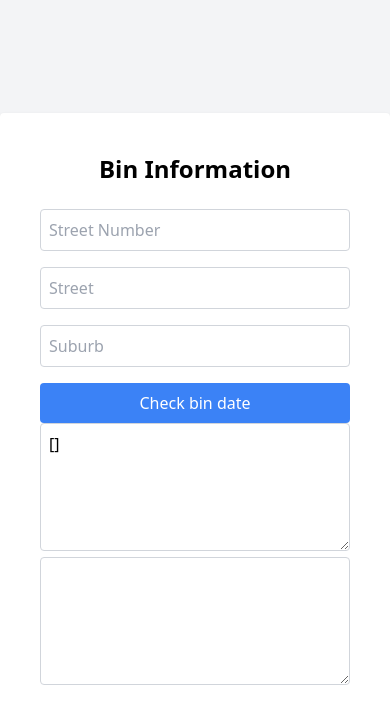
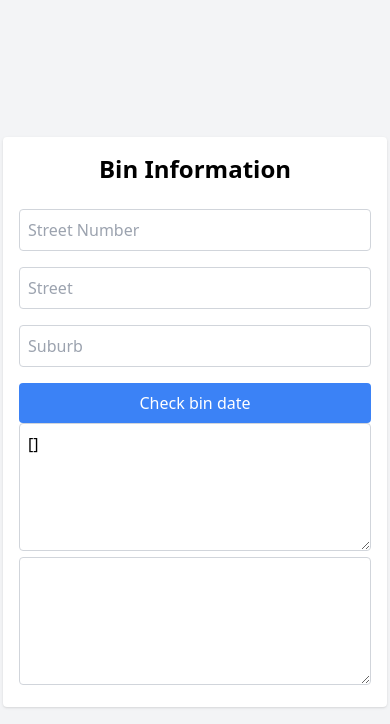
Before and after one commit to MatthewIsblind/todoList, a React (Create React App) app in the folder my-app/: page /bin in a window 390 px wide. Shown: the top 724 px of the page. Built offline with nearby package versions, Linux system fonts and the light colour scheme.

Commit message:
Try changing the bin element so it can shown properly on phone

```diff
--- a/my-app/src/pages/Bin.tsx
+++ b/my-app/src/pages/Bin.tsx
@@ -157,7 +157,7 @@ const Contact: React.FC<BinProps> = ({embedded = false}) => {
         <div
             className={`flex items-center justify-center ${embedded ? '' : 'min-h-screen'} bg-gray-100`}
         >
-            <div className="w-full max-w-xl p-10 bg-white rounded shadow">
+            <div className="w-full max-w-sm sm:max-w-xl p-4 sm:p-10 bg-white rounded shadow max-h-[90vh] overflow-y-auto">
                 <h1 className="mb-6 text-2xl font-bold text-center">Bin Information</h1>
                 <form className="space-y-4" onSubmit={handleSubmit}>
                     <input
--- a/my-app/src/pages/TodoList.tsx
+++ b/my-app/src/pages/TodoList.tsx
@@ -65,9 +65,9 @@ const TodoList: FC = () => {
         ))}
       </div>
 
-      {showBin && (
-        <div className="fixed inset-0 bg-black/50 flex items-center justify-center z-50">
-          <div className="bg-white p-4 rounded shadow max-w-xl w-full">
+       {showBin && (
+          <div className="fixed inset-0 bg-black/50 flex items-center justify-center z-50 p-2 sm:p-4">
+            <div className="bg-white p-4 sm:p-6 rounded shadow w-full max-w-sm sm:max-w-xl max-h-full overflow-auto">
             <button
               className="mb-2 px-4 py-1 bg-red-500 text-white rounded hover:bg-red-600"
               onClick={() => setShowBin(false)}
```
